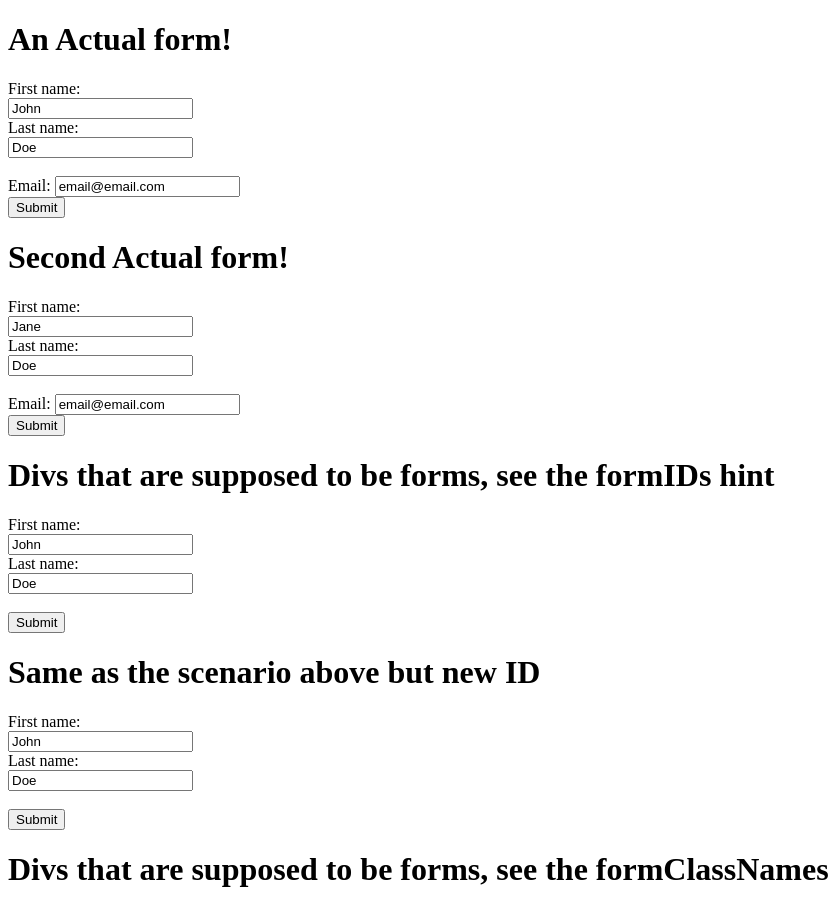
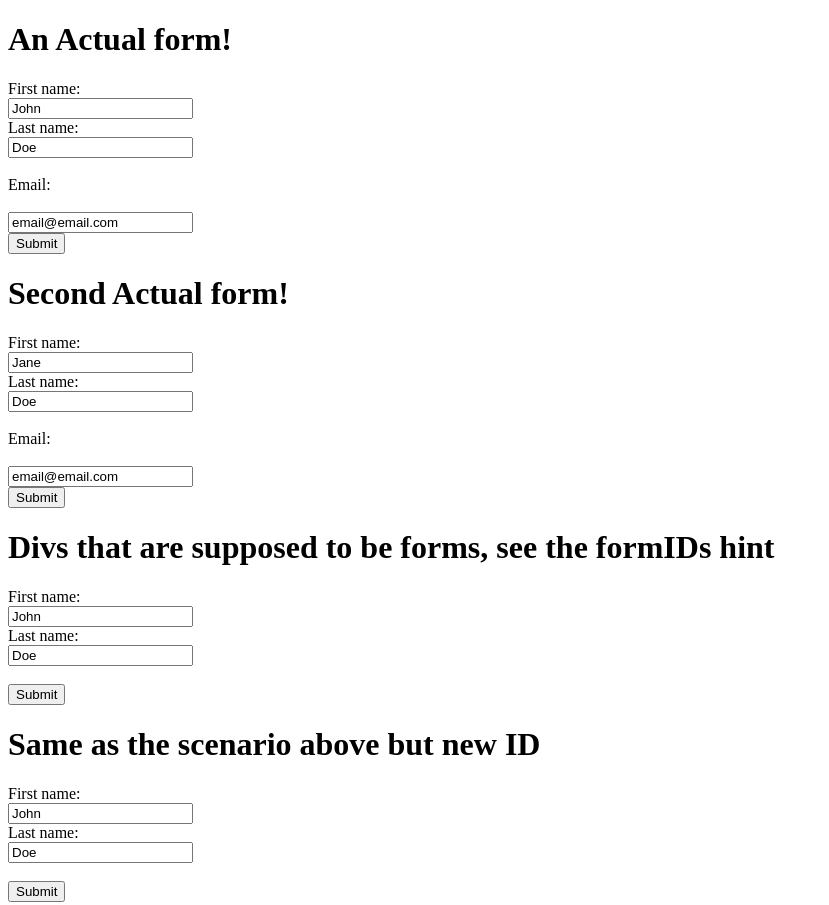
Before and after one commit to Ravalyn/test2322, a plain HTML site: page index.html in a window 1280 px wide. Shown: the top 905 px of the page, without its empty margins (0-829 px from the left). Drawn offline with Linux system fonts and the light colour scheme.

Commit message:
add breaks

```diff
--- a/index.html
+++ b/index.html
@@ -10,7 +10,7 @@
       <input type="text" name="fname" value="John" required /><br />
       <label for="lname">Last name:</label><br />
       <input type="text" name="lname" value="Doe" /><br /><br />
-      <label for="email">Email:</label>
+      <label for="email">Email:</label> <br /><br />
       <input type="email" name="email" value="email@email.com" required /><br />
       <input type="submit" value="Submit" />
     </form>
@@ -21,7 +21,7 @@
         <input type="text" name="fname" value="Jane" required /><br />
         <label for="lname">Last name:</label><br />
         <input type="text" name="lname" value="Doe" /><br /><br />
-        <label for="email">Email:</label>
+        <label for="email">Email:</label> <br /><br />
         <input type="email" name="email" value="email@email.com" required /><br />
         <input type="submit" value="Submit" />
       </form>
```
